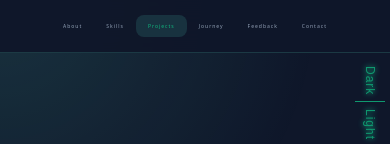
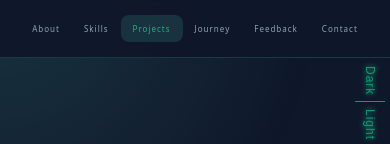
Before and after one commit to asma-samadi/Portfolio-App, a React (Vite) app in the folder my-portfolio/: page / in a window 390 px wide. Shown: the top 144 px of the page. Built offline with nearby package versions, Linux system fonts and the light colour scheme; no server answers; the database is empty.

Commit message:
Solve the mistake

```diff
--- a/my-portfolio/src/styles/navbar.css
+++ b/my-portfolio/src/styles/navbar.css
@@ -146,7 +146,7 @@
 
 @media (max-width:480px) {
   .nav-links a {
-    font-size: 5px;
+    font-size: 8px;
   }
 
   .nav-links {
```
